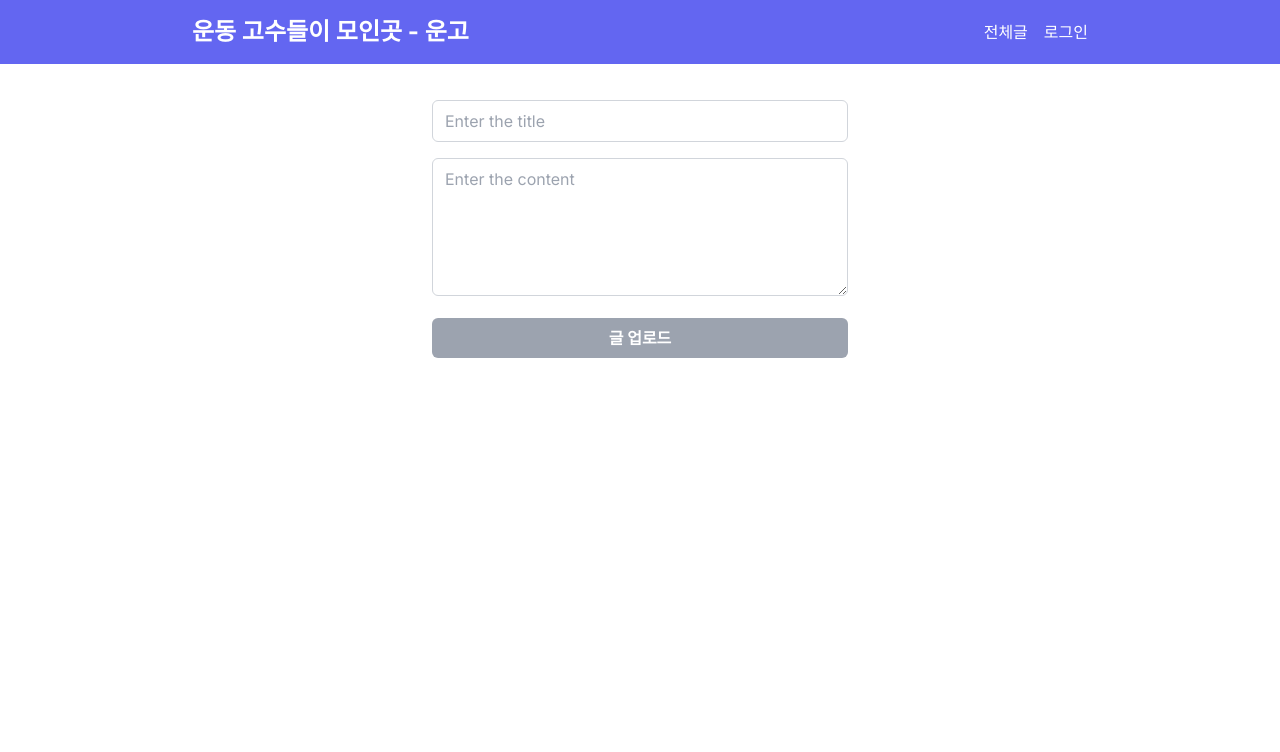
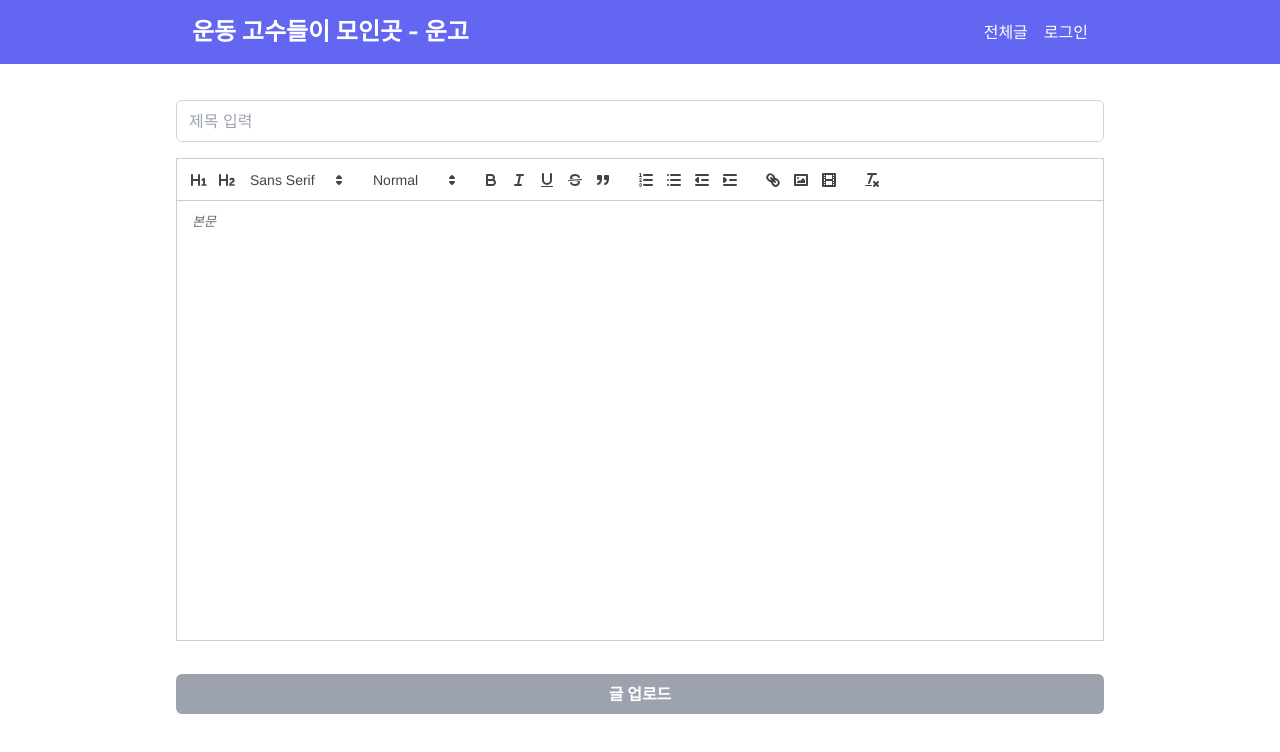
Before and after one commit to PineLover/sports_QnA2, a Next.js app: page / in a window 1280 px wide. Shown: the top 752 px of the page. Built offline with nearby package versions, Linux system fonts and the light colour scheme; no server answers.

Commit message:
react quill added, li ol tag not working

```diff
--- a/package.json
+++ b/package.json
@@ -14,10 +14,13 @@
     "axios": "^1.6.2",
     "date-fns": "^3.0.0",
     "dayjs": "^1.11.10",
+    "dompurify": "^3.0.6",
+    "isomorphic-dompurify": "^1.13.0",
     "next": "14.0.4",
     "next-auth": "^4.24.5",
     "react": "^18",
     "react-dom": "^18",
+    "react-quill": "^2.0.0",
     "react-textarea-autosize": "^8.5.3"
   },
   "devDependencies": {
--- a/src/app/blogs/[id]/page.tsx
+++ b/src/app/blogs/[id]/page.tsx
@@ -3,6 +3,7 @@ import FormComments from "@/components/form-comments";
 import prisma from "@/lib/db";
 import { format } from "date-fns";
 import dayjs from "dayjs";
+import DOMPurify from "isomorphic-dompurify";
 import React, { FC } from "react";
 
 interface BlogDetailPageProps {
@@ -24,7 +25,7 @@ const BlogDetailPage: FC<BlogDetailPageProps> = async ({ params }) => {
     return (
         <div className="max-w-4xl mx-auto py-8">
             <h1 className="text-3xl font-bold">{post?.title}</h1>
-            <div className="flex justify-end">
+            <div className="flex justify-end my-2">
                 <div className="flex-col">
                     <div className="">질문자: {post?.author?.name}</div>
                     <div className="">
@@ -36,6 +37,20 @@ const BlogDetailPage: FC<BlogDetailPageProps> = async ({ params }) => {
 
             <div className="mt-4 bg-white rounded px-0 py-4">
                 {post?.content}
+                {/* <div
+                    dangerouslySetInnerHTML={{ __html: post?.content ?? "" }}
+                /> */}
+
+                <div
+                    dangerouslySetInnerHTML={{
+                        __html: DOMPurify.sanitize(post?.content ?? ""),
+                    }}
+                    style={{
+                        marginTop: "30px",
+                        overflow: "hidden",
+                        whiteSpace: "pre-wrap",
+                    }}
+                />
             </div>
 
             <Comments postId={params.id} />
--- a/src/app/blogs/page.tsx
+++ b/src/app/blogs/page.tsx
@@ -25,10 +25,13 @@ const BlogsPage = async () => {
                         className="bg-white p-4 rounded-md shadow"
                     >
                         <h2 className="text-xl font-bold">{post.title}</h2>
-                        <p>질문자: {post.author?.name}</p>
-                        <p>
-                            작성일: {dayjs(post.createdAt).format("YYYY-MM-DD")}
-                        </p>
+                        <div className="flex-col text-xs">
+                            <p>질문자: {post.author?.name}</p>
+                            <p>
+                                작성일:{" "}
+                                {dayjs(post.createdAt).format("YYYY-MM-DD")}
+                            </p>
+                        </div>
                     </Link>
                 ))}
             </div>
--- a/src/app/page.tsx
+++ b/src/app/page.tsx
@@ -2,7 +2,7 @@ import FormNewPost from "@/components/form-new-post";
 
 export default async function Home() {
     return (
-        <main className="max-w-4xl mx-auto my-5">
+        <main className="w-3/4 mx-auto my-5">
             <FormNewPost />
         </main>
     );
--- /dev/null
+++ b/src/components/EditorComponent.tsx
@@ -0,0 +1,38 @@
+import React, { ChangeEvent, FC, useMemo, useState } from "react";
+import ReactQuill from "react-quill";
+import "react-quill/dist/quill.snow.css";
+
+export const quill_modules = {
+    toolbar: [
+        [{ header: "1" }, { header: "2" }, { font: [] }],
+        [{ size: [] }],
+        ["bold", "italic", "underline", "strike", "blockquote"],
+        [
+            { list: "ordered" },
+            { list: "bullet" },
+            { indent: "-1" },
+            { indent: "+1" },
+        ],
+        ["link", "image", "video"],
+        ["clean"],
+    ],
+    clipboard: {
+        // toggle to add extra line breaks when pasting HTML:
+        matchVisual: false,
+    },
+};
+
+export const quill_formats = [
+    "header",
+    "font",
+    "size",
+    "bold",
+    "italic",
+    "underline",
+    "strike",
+    "blockquote",
+    "list",
+    "bullet",
+    "align",
+    "image",
+];
--- a/src/components/form-new-post.tsx
+++ b/src/components/form-new-post.tsx
@@ -5,6 +5,8 @@ import { FormData } from "@/types/blog";
 import { useSession } from "next-auth/react";
 import axios from "axios";
 import { useRouter } from "next/navigation";
+import { quill_formats, quill_modules } from "./EditorComponent";
+import ReactQuill from "react-quill";
 
 const inputClass =
     "w-full py-2 px-3 border border-gray-300 rounded-md focus: outline-none focus:ring focus:border-blue-300";
@@ -17,16 +19,22 @@ const FormNewPost = () => {
     const { data } = useSession();
     const router = useRouter();
 
-    const handleChange = (
+    const handleQuillChange = (value: string) => {
+        console.log(value);
+        setFormData({
+            ...formData,
+            content: value,
+        });
+    };
+
+    const handleTitleChange = (
         e: ChangeEvent<HTMLTextAreaElement | HTMLElement>
     ) => {
-        // e: ChangeEvent<HTMLTextAreaElement>) => {
         e.preventDefault();
-        // const { name, value } = e.target;
         const elem = e.target as HTMLInputElement;
         setFormData({
             ...formData,
-            [elem.name]: elem.value,
+            title: elem.value,
         });
     };
 
@@ -45,27 +53,38 @@ const FormNewPost = () => {
     };
 
     return (
-        <form className="max-w-md mx-auto p-4" onSubmit={handleSubmit}>
+        <form className="p-4" onSubmit={handleSubmit}>
             <div className="mb-4">
                 <input
                     type="text"
                     className={inputClass}
-                    placeholder="Enter the title"
+                    placeholder="제목 입력"
                     name="title"
                     value={formData.title}
-                    onChange={handleChange}
+                    onChange={handleTitleChange}
                 />
             </div>
-            <div className="mb-4">
-                <ReactTextareaAutosize
+            <div className="mb-4" style={{ height: "500px" }}>
+                <ReactQuill
+                    modules={quill_modules}
+                    style={{ height: "440px" }}
+                    formats={quill_formats}
+                    theme="snow"
+                    value={formData.content}
+                    onChange={handleQuillChange}
+                    placeholder="본문"
+                />
+
+                {/* <ReactTextareaAutosize
                     minRows={5}
                     name="content"
                     className={inputClass}
                     placeholder="Enter the content"
                     value={formData.content}
                     onChange={handleChange}
-                />
+                /> */}
             </div>
+            <div className="">
                 <button
                     disabled={!data?.user?.email}
                     type="submit"
@@ -73,6 +92,7 @@ const FormNewPost = () => {
                 >
                     글 업로드
                 </button>
+            </div>
         </form>
     );
 };
```
Also changed, not shown: 1 other file (tests, documents, lock files or other folders). Lines whose indentation alone changed are shown as unchanged.
